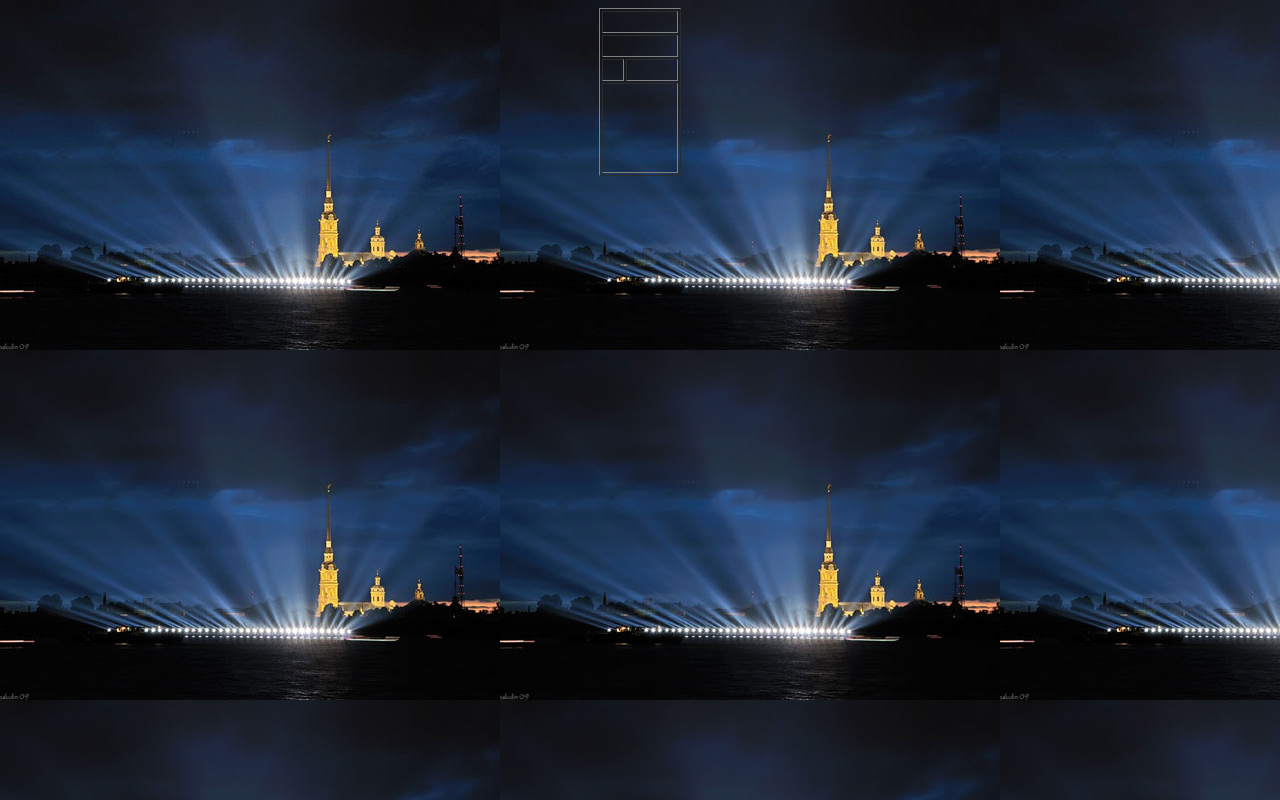
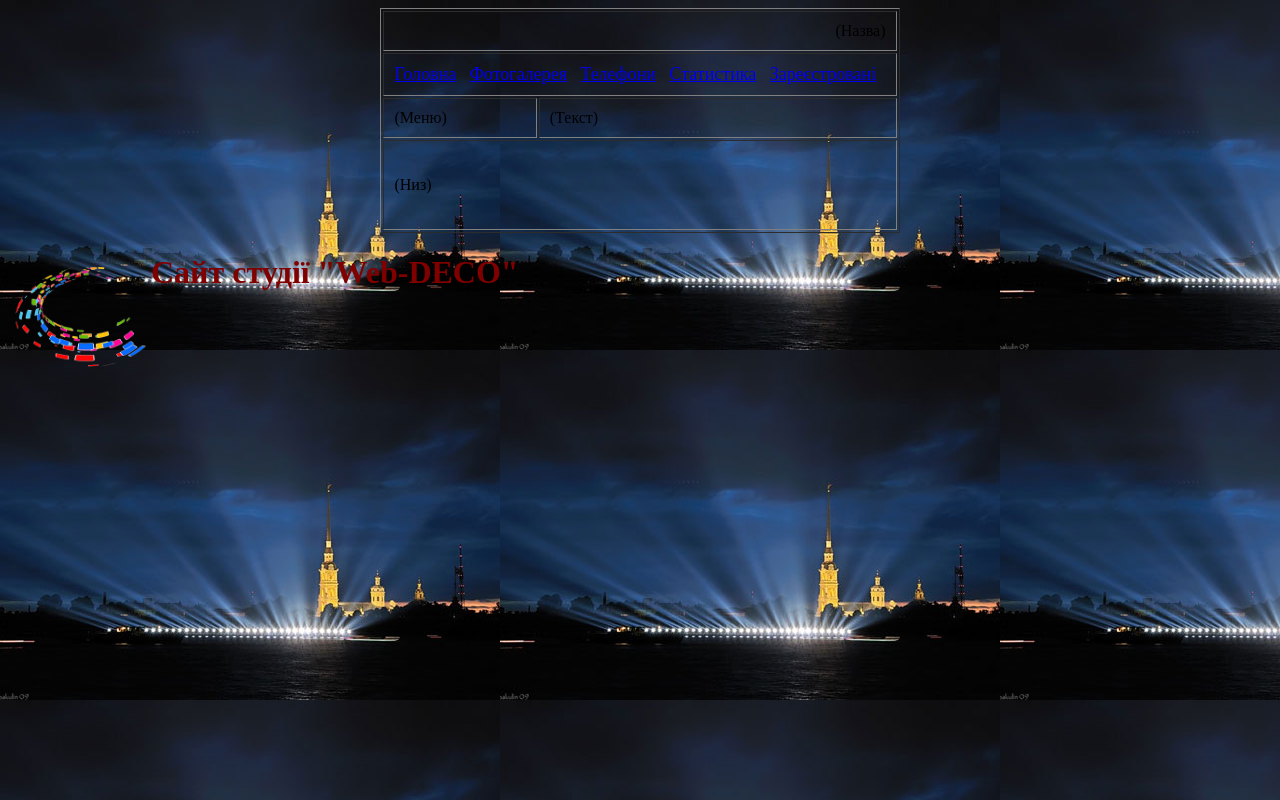
Before and after one commit to ParrotTime123/parrottime123.github.io, a plain HTML site: page index.html in a window 1280 px wide. Drawn offline with Linux system fonts and the light colour scheme.

Commit message:
06 - Горизонтальне меню

```diff
--- a/index.html
+++ b/index.html
@@ -6,19 +6,27 @@
 <body background="images/city.jpg">
 <table border="1" align="center" cellpadding="10">
 <tr>
-	<td colspan="2" height"150" align="right"> </td>
+	<td colspan="2" height"150" align="right">(Назва) </td>
 	</tr>
 	<tr>
-		<td colspan="2"> </td>
+		<td colspan="2"> <font size="4">
+						 <a	href="#">Головна</a>&nbsp;&nbsp;
+						 <a	href="#">Фотогалерея</a>&nbsp;&nbsp;
+						 <a	href="#">Телефони</a>&nbsp;&nbsp;
+						 <a	href="#">Статистика</a>&nbsp;&nbsp;
+						 <a	href="#">Зареєстровані</a>&nbsp;&nbsp;
+						 </b></font>      </td>
 	</tr>
 	<tr>
-		<td width="30%" valign="top"> </td>
-		<td width="70%"> </td>
+		<td width="30%" valign="top">(Меню) </td>
+		<td width="70%">(Текст) </td>
 	</tr>
 	<tr>
-		<td colspan="2" valign="middle" height="90"> </td>
+		<td colspan="2" valign="middle" height="90">(Низ) </td>
 	</tr>
 	</table>
 	<!-- ============================================= -->
+	<img src="images/logo.png" height="140" width="140" align="left" >
+	<font color="Maroon"><h1 class="shadowtext">Сайт студії "Web-DECO"</h1></font>
 </body>
 </html>
```
